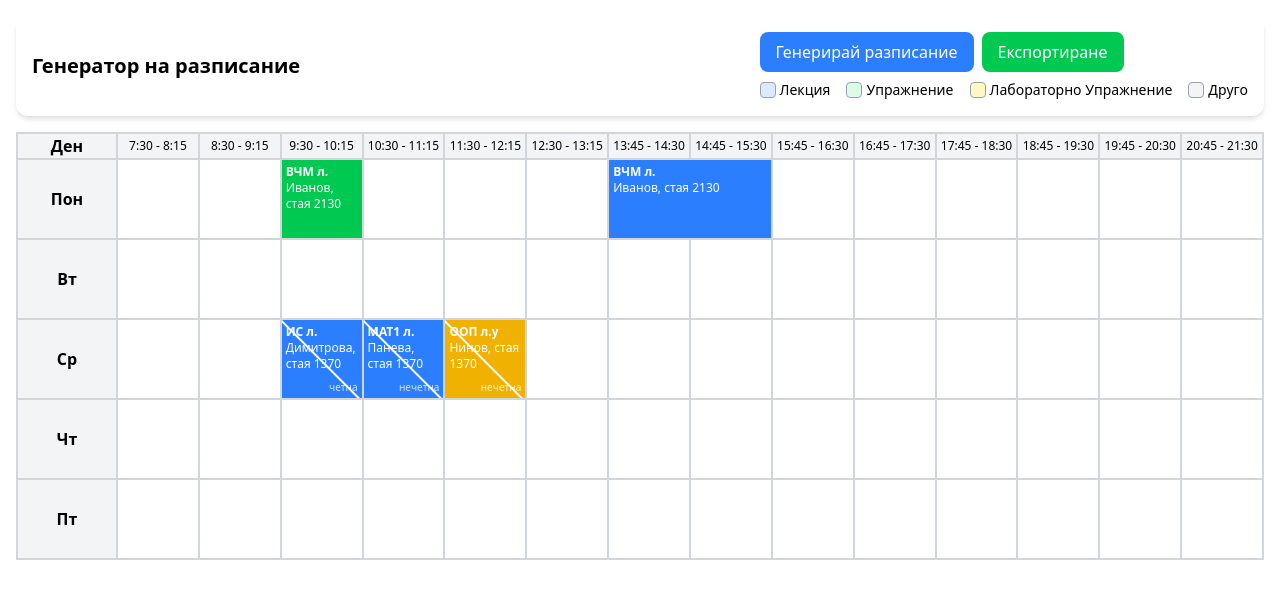
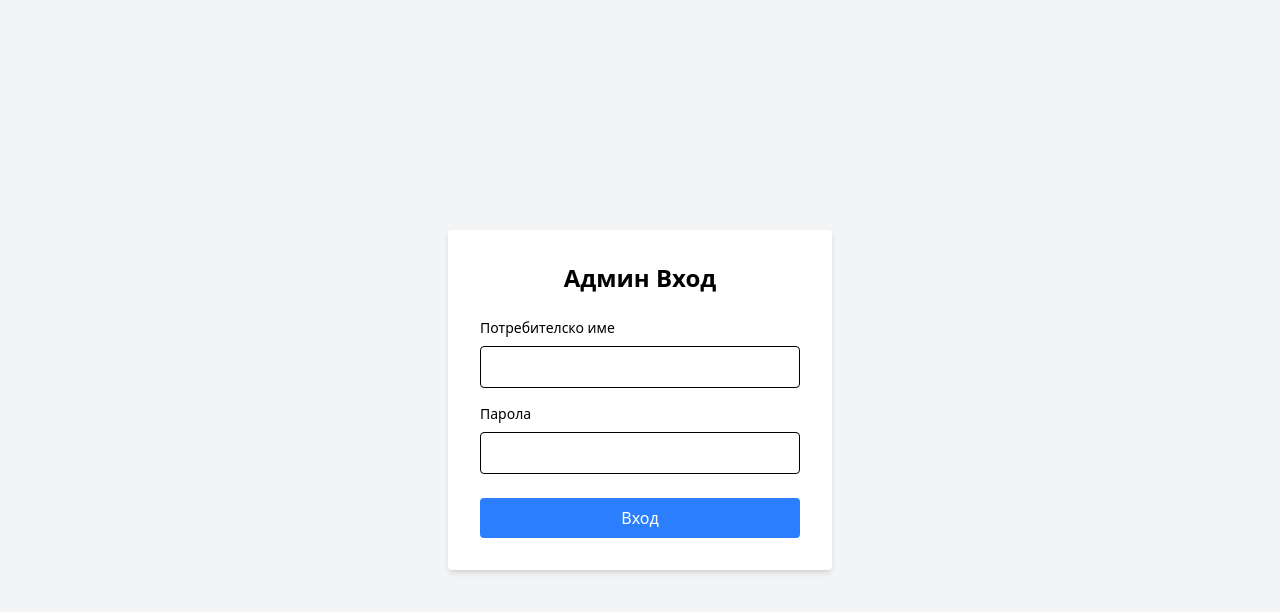
Before and after one commit to pen4aka/ScheduleGenerator, a React (Vite) app in the folder schedule-frontend/: page / in a window 1280 px wide. Shown: the top 612 px of the page. Built offline with nearby package versions, Linux system fonts and the light colour scheme.

Commit message:
updated App.jsx with new logic, fixed login page

```diff
--- a/schedule-frontend/package.json
+++ b/schedule-frontend/package.json
@@ -12,7 +12,8 @@
   "dependencies": {
     "@tailwindcss/vite": "^4.1.2",
     "react": "^19.0.0",
-    "react-dom": "^19.0.0"
+    "react-dom": "^19.0.0",
+    "react-router-dom": "^7.6.1"
   },
   "devDependencies": {
     "@eslint/js": "^9.21.0",
--- a/schedule-frontend/src/App.jsx
+++ b/schedule-frontend/src/App.jsx
@@ -1,37 +1,17 @@
-import Toolbar from "./components/Toolbar";
-import ScheduleGrid from "./components/ScheduleGrid";
 import { BrowserRouter as Router, Routes, Route } from "react-router-dom";
 import Login from "./pages/Login";
 import Dashboard from "./pages/Dashboard";
-import SchedulePage from "./pages/SchedulePage"; // по-късно ще я направим
+import SchedulePage from "./pages/SchedulePage";
 
 function App() {
-  <Router>
-    <Routes>
-      <Route path="/" element={<Login />} />
-      <Route path="/dashboard" element={<Dashboard />} />
-      <Route path="/schedule" element={<SchedulePage />} />
-    </Routes>
-  </Router>;
-  const handleGenerate = () => {
-    alert("Генериране на разписание...");
-  };
-
-  const handleExport = () => {
-    const blob = new Blob([JSON.stringify(scheduleData, null, 2)], {
-      type: "application/json",
-    });
-    const link = document.createElement("a");
-    link.href = URL.createObjectURL(blob);
-    link.download = "schedule.json";
-    link.click();
-  };
-
   return (
-    <div className="p-4">
-      <Toolbar onGenerate={handleGenerate} onExport={handleExport} />
-      <ScheduleGrid />
-    </div>
+    <Router>
+      <Routes>
+        <Route path="/" element={<Login />} />
+        <Route path="/dashboard" element={<Dashboard />} />
+        {/* <Route path="/schedule" element={<SchedulePage />} /> */}
+      </Routes>
+    </Router>
   );
 }
 
--- a/schedule-frontend/src/components/Toolbar.jsx
+++ b/schedule-frontend/src/components/Toolbar.jsx
@@ -1,10 +1,32 @@
-//for generating schedules or switching weeks (odd/even)
 import React from "react";
 
-export default function Toolbar({ onGenerate, onExport }) {
+export default function Toolbar({
+  onGenerate,
+  onExport,
+  selectedSemester,
+  onSemesterChange,
+}) {
   return (
-    <div className="flex justify-between items-center mb-4 bg-white shadow-md p-4 rounded-xl">
-      <h1 className="text-xl font-bold">Генератор на разписание</h1>
+    <div className="flex flex-wrap justify-between items-center mb-4 bg-white shadow-md p-4 rounded-xl gap-4">
+      <div className="flex flex-col sm:flex-row sm:items-center sm:gap-4">
+        <h1 className="text-xl font-bold">Генератор на разписание</h1>
+
+        <div className="mt-2 sm:mt-0">
+          <label className="block text-sm font-medium mb-1">Семестър:</label>
+          <select
+            value={selectedSemester}
+            onChange={(e) => onSemesterChange(Number(e.target.value))}
+            className="border rounded px-3 py-1"
+          >
+            {Array.from({ length: 8 }, (_, i) => (
+              <option key={i + 1} value={i + 1}>
+                Семестър {i + 1}
+              </option>
+            ))}
+          </select>
+        </div>
+      </div>
+
       <div className="space-x-2">
         <button
           onClick={onGenerate}
@@ -18,24 +40,6 @@ export default function Toolbar({ onGenerate, onExport }) {
         >
           Експортиране
         </button>
-        <div className="flex gap-4 text-sm mt-2">
-          <div className="flex items-center gap-1">
-            <div className="w-4 h-4 bg-blue-100 border border-gray-400 rounded" />
-            Лекция
-          </div>
-          <div className="flex items-center gap-1">
-            <div className="w-4 h-4 bg-green-100 border border-gray-400 rounded" />
-            Упражнение
-          </div>
-          <div className="flex items-center gap-1">
-            <div className="w-4 h-4 bg-yellow-100 border border-gray-400 rounded" />
-            Лабораторно Упражнение
-          </div>
-          <div className="flex items-center gap-1">
-            <div className="w-4 h-4 bg-gray-100 border border-gray-400 rounded" />
-            Друго
-          </div>
-        </div>
       </div>
     </div>
   );
--- a/schedule-frontend/src/pages/Dashboard.jsx
+++ b/schedule-frontend/src/pages/Dashboard.jsx
@@ -17,9 +17,7 @@ export default function Dashboard() {
     };
 
     console.log("Стая за изпращане:", roomData);
-    // Тук ще извикаш fetch към бекенда (POST към /api/rooms или подобно)
 
-    // Нулиране на полетата
     setRoomName("");
     setCapacity("");
     setHasProjector(false);
--- a/schedule-frontend/src/pages/Login.jsx
+++ b/schedule-frontend/src/pages/Login.jsx
@@ -1,5 +1,11 @@
 import { useState } from "react";
 import { useNavigate } from "react-router-dom";
+
+// Локални креденшъли за тест
+const adminCredentials = {
+  admin: "admin123",
+  testuser: "pass456",
+};
 
 export default function Login() {
   const [username, setUsername] = useState("");
@@ -8,8 +14,8 @@ export default function Login() {
 
   const handleSubmit = (e) => {
     e.preventDefault();
-    // Може да добавиш fetch към бекенда тук
-    if (username === "admin" && password === "admin123") {
+
+    if (adminCredentials[username] && adminCredentials[username] === password) {
       navigate("/dashboard");
     } else {
       alert("Невалидно потребителско име или парола");
--- /dev/null
+++ b/schedule-frontend/src/pages/SchedulePage.jsx
@@ -0,0 +1,3 @@
+export default function SchedulePage() {
+  return <div className="p-8">Тук ще се показва таблицата по семестър</div>;
+}
```
Also changed, not shown: 1 other file (tests, documents, lock files or other folders).
